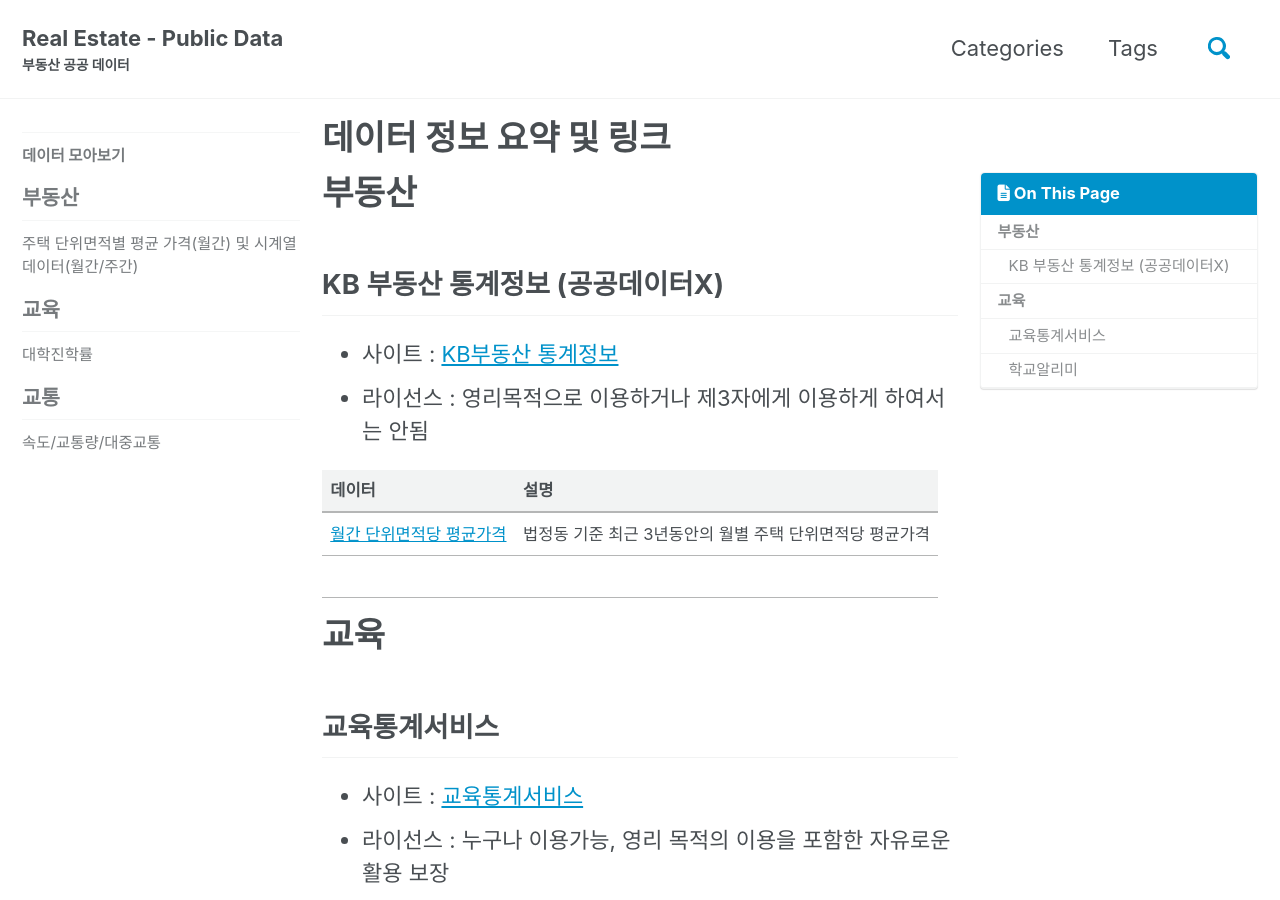
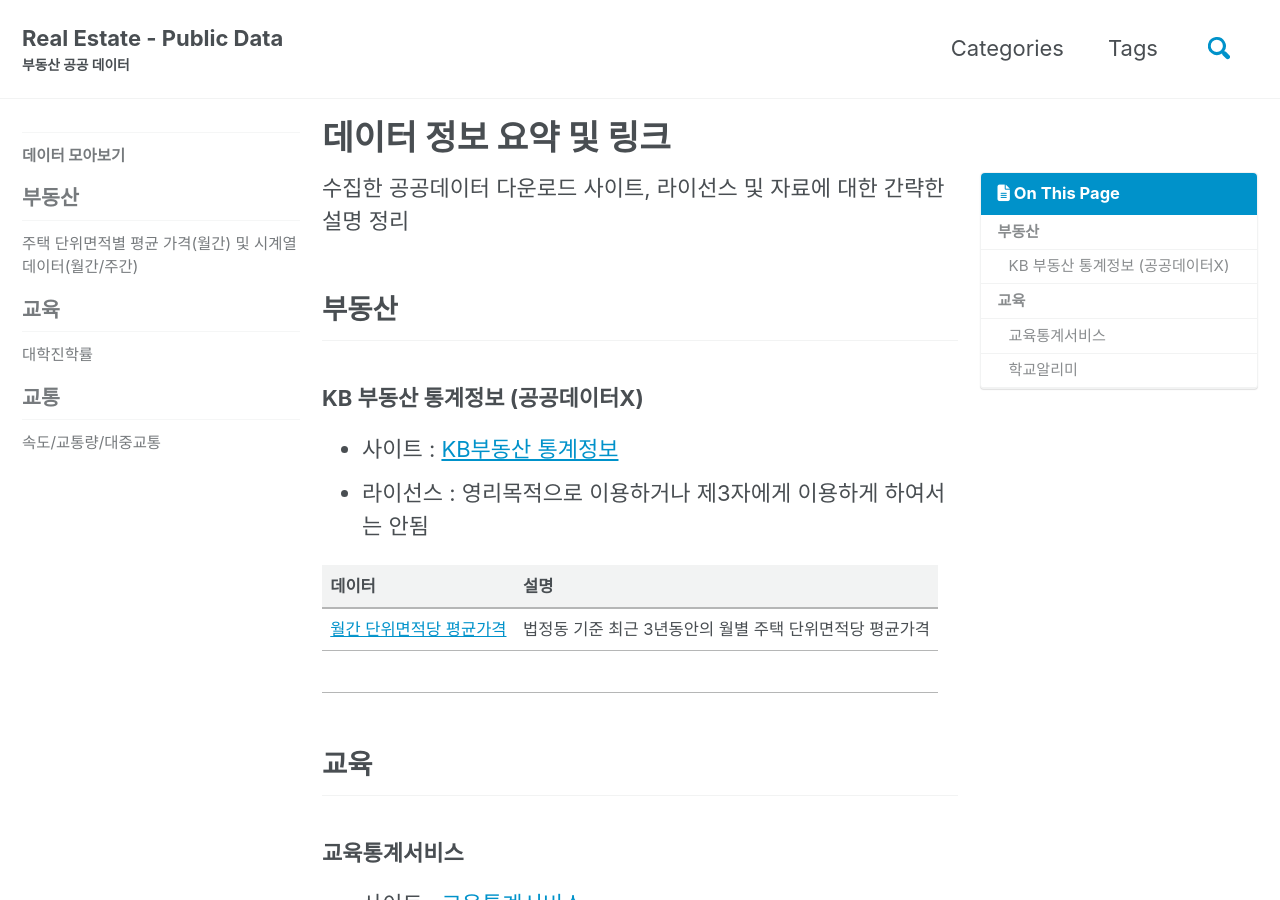
Before and after one commit to nseunghee97/real-estate-public-data, a Jekyll site: the page built from _posts/2019-08-08-요약.md, in a window 1280 px wide and 900 px high. Built offline with Jekyll 4.4.1, drawn with Linux system fonts in a browser that asks for light colours; cached includes are drawn as plain includes; nearby versions of some CDN libraries.

Commit message:
Update 2019-08-08-요약.md

```diff
--- a/_posts/2019-08-08-요약.md
+++ b/_posts/2019-08-08-요약.md
@@ -8,9 +8,11 @@ toc_sticky: true
 permalink: /data-link/
 ---
 
-# 부동산
+수집한 공공데이터 다운로드 사이트, 라이선스 및 자료에 대한 간략한 설명 정리
 
-## KB 부동산 통계정보 (공공데이터X)
+## 부동산
+
+### KB 부동산 통계정보 (공공데이터X)
 
 - 사이트 : [KB부동산 통계정보](https://onland.kbstar.com/quics?page=C059743)
 - 라이선스 : 영리목적으로 이용하거나 제3자에게 이용하게 하여서는 안됨
@@ -20,9 +22,9 @@ permalink: /data-link/
 |[월간 단위면적당 평균가격](https://onland.kbstar.com/quics?page=C059744&cc=b061784:b061784&listPage=%2Fquics%3Fpage%3DC059744&boardId=741&compId=b061784&tableName=Q_BOARD_ARTICLE_0020&articleId=43034&bbsMode=view&isGuest=T&viewPage=1&searchCondition=title&viewRows=0&bbsAclCtlBit=null&writeActionTarget=https%3A%2F%2Fonland.kbstar.com%2Fquics%3Fasfilecode%3D534218&modifyActionTarget=https%3A%2F%2Fonland.kbstar.com%2Fquics%3Fasfilecode%3D534215&deleteActionTarget=https%3A%2F%2Fonland.kbstar.com%2Fquics%3Fasfilecode%3D534212&replyActionTarget=https%3A%2F%2Fonland.kbstar.com%2Fquics%3Fasfilecode%3D534217&recommandActionTarget=https%3A%2F%2Fonland.kbstar.com%2Fquics%3Fasfilecode%3D534216&recommandMailActionTarget=%2Fcommon%2Fjsp%2Fcbp%2Fbbs%2FrecommandMailSendProc.jsp&selectAnswerActionTarget=https%3A%2F%2Fonland.kbstar.com%2Fquics%3Fasfilecode%3D534204&imgdeleteActionTarget=https%3A%2F%2Fonland.kbstar.com%2Fquics%3Fasfilecode%3D534214&commActionTarget=https%3A%2F%2Fonland.kbstar.com%2Fquics%3Fasfilecode%3D534210&commPage=1&PAGE_SNS_BTN=Y&PAGE_PRINT_BTN=Y&QSL=F#)|법정동 기준 최근 3년동안의 월별 주택 단위면적당 평균가격|
 |[]()||
 
-# 교육
+## 교육
 
-## 교육통계서비스
+### 교육통계서비스
 
 - 사이트 : [교육통계서비스](http://kess.kedi.re.kr/index)
 - 라이선스 : 누구나 이용가능, 영리 목적의 이용을 포함한 자유로운 활용 보장
@@ -35,7 +37,7 @@ permalink: /data-link/
 |[]()||
 |[지역별 행정구별 평생교육기관 개황](http://kess.kedi.re.kr/stats/school?menuCd=0104&cd=3763&survSeq=2018&itemCode=01&menuId=m_010402&uppCd1=010402&uppCd2=010402&flag=A)|기관수, 프로그램수, 학습자수, 교강사수, 사무지원수|
 
-## 학교알리미
+### 학교알리미
 
 - 사이트 : [학교알리미](https://www.schoolinfo.go.kr/)
 - 라이선스 : 누구나 이용가능하고, 영리 목적의 이용을 포함한 자유로운 활용이 보장. 출처표시.
@@ -46,4 +48,4 @@ permalink: /data-link/
 |[]()||
 |[]()||
 
-#
+##
```
